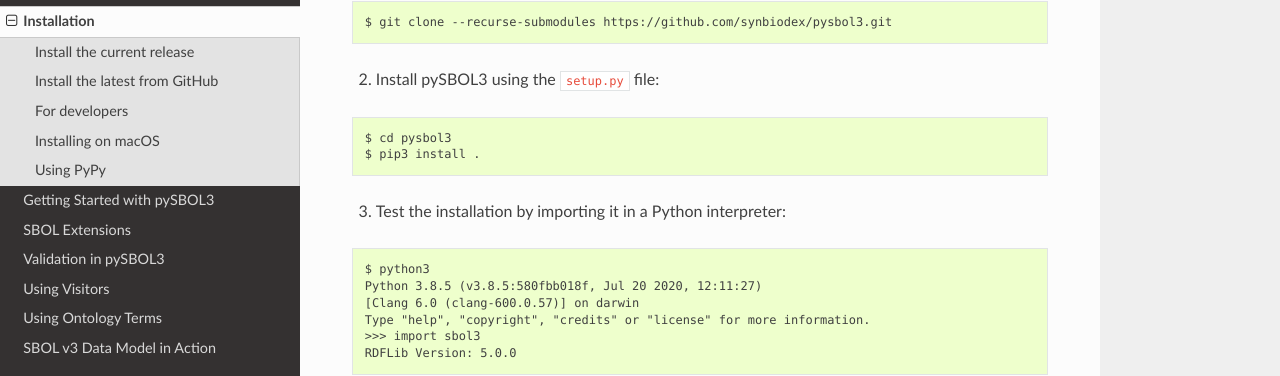
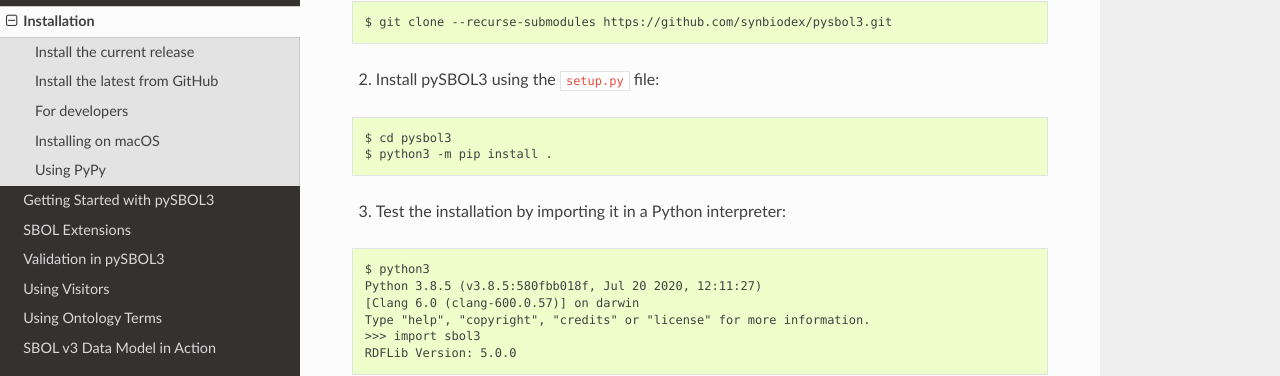
Before and after one commit to SynBioDex/pySBOL3, a Sphinx documentation site: the page built from docs/installation.rst, in a window 1280 px wide and 900 px high, scrolled down 1089 px. Shown: the part 129-505 px from the top of the window. Built offline with Sphinx 7.4.7 and the Read the Docs theme 3.1.0, drawn with Linux system fonts in a browser that asks for light colours.

Commit message:
docs-installation-command-change

```diff
--- a/docs/installation.rst
+++ b/docs/installation.rst
@@ -68,7 +68,7 @@
 .. code::
 
         $ cd pysbol3
-        $ pip3 install .
+        $ python3 -m pip install .
 
 3. Test the installation by importing it in a Python interpreter:
 
```
